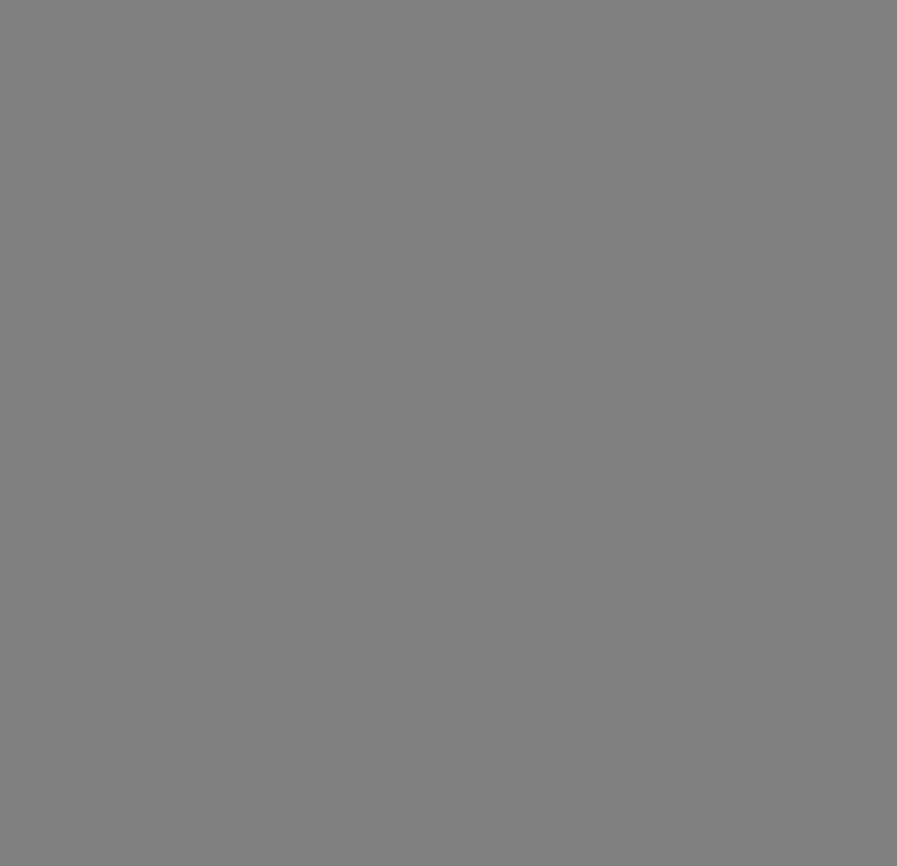
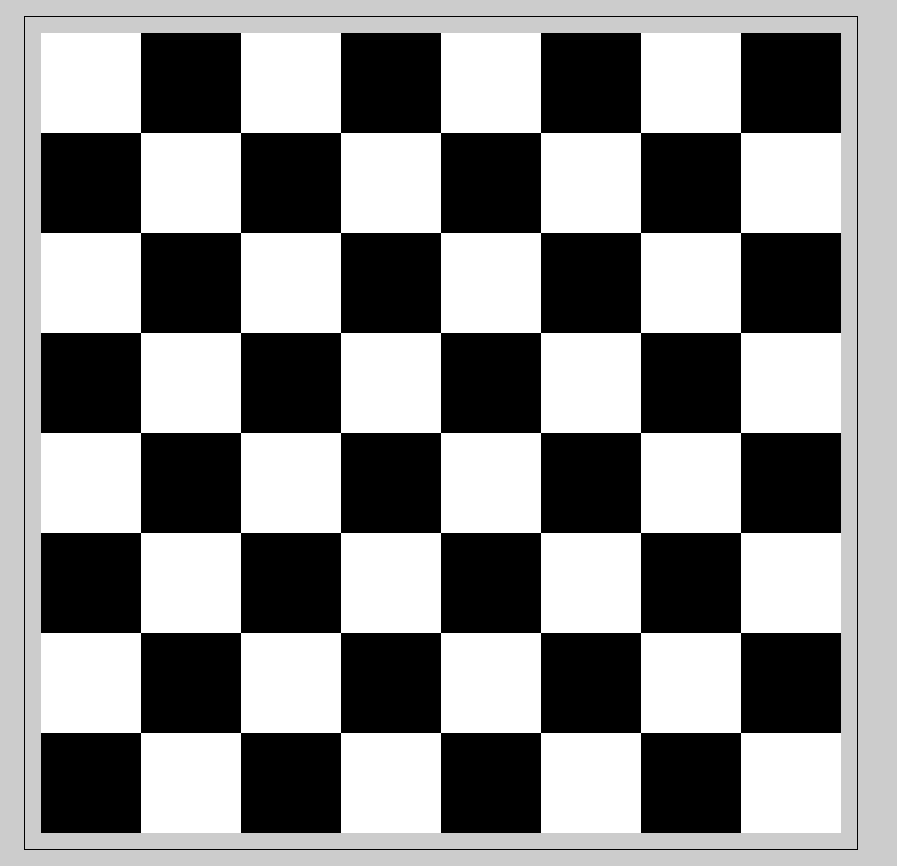
Before and after one commit to sharkich/chess, a website with bundled scripts: page src/index.html in a window 1280 px wide. Shown: the whole page, without its empty margins (0-897 px from the left). Before the commit the page ends 800 px from the top, so only its background shows below. Built offline with nearby package versions, Linux system fonts and the light colour scheme.

Commit message:
Implement the Board layout

```diff
--- a/src/app/app.css
+++ b/src/app/app.css
@@ -1,3 +1,31 @@
 html {
-    background: grey;
+    background: #ccc;
 }
+
+.board {
+    border: 1px solid #000;
+    margin: 1em;
+    padding: 1em;
+    display: flex;
+    flex-direction: column;
+    flex-wrap: nowrap;
+    width: 800px;
+    height: 800px;
+}
+
+.row {
+    display: flex;
+    flex: 1;
+}
+
+.cell {
+    flex: 1;
+}
+
+.cell.black {
+    background: #000;
+}
+
+.cell.white {
+    background: #fff;
+}
--- a/src/app/board/index.js
+++ b/src/app/board/index.js
@@ -1,29 +1,38 @@
 const ROW = { element: null, cells: [] };
 const CELL = { element: null };
 
-const initBoard = (x, y) => {
-  const boardElement = document.createElement('div');
-  const board = new Array(y).fill(ROW).map((row) => {
-    const rawElement = document.createElement('div');
-    const cells = new Array(x).fill(CELL).map((cell) => {
-      const cellElement = document.createElement('div');
-      rawElement.appendChild(cellElement);
+const getCell = (cell, root, rowIndex, cellIndex) => {
+  const element = document.createElement('div');
+  element.classList.add('cell');
+  const color = rowIndex % 2 ^ cellIndex % 2 ? 'black' : 'white';
+  element.classList.add(color);
+  root.appendChild(element);
   return {
     ...cell,
-        element: cellElement,
+    element,
   };
-    });
-    boardElement.appendChild(rawElement);
+};
+
+const getRow = (row, root, x, rowIndex) => {
+  const element = document.createElement('div');
+  element.classList.add('row');
+  const cells = new Array(x).fill(CELL).map((cell, cellIndex) => getCell(cell, element, rowIndex, cellIndex));
+  root.appendChild(element);
   return {
     ...row,
-      element: rawElement,
+    element,
     cells,
   };
-  });
+};
+
+const getBoard = (x, y) => {
+  const element = document.createElement('div');
+  element.classList.add('board');
+  const board = new Array(y).fill(ROW).map((row, index) => getRow(row, element, x, index));
   return {
-    element: boardElement,
+    element,
     board,
   };
 };
 
-export default initBoard;
+export default getBoard;
--- a/src/app/index.js
+++ b/src/app/index.js
@@ -1,11 +1,11 @@
 import './css.js';
-import initBoard from './board';
+import getBoard from './board';
 
 const CELLS_X = 8;
 const CELLS_Y = 8;
 
 const app = (root) => {
-  const board = initBoard(CELLS_X, CELLS_Y);
+  const board = getBoard(CELLS_X, CELLS_Y);
   root.appendChild(board.element);
 };
 
```
Lines whose indentation alone changed are shown as unchanged.
